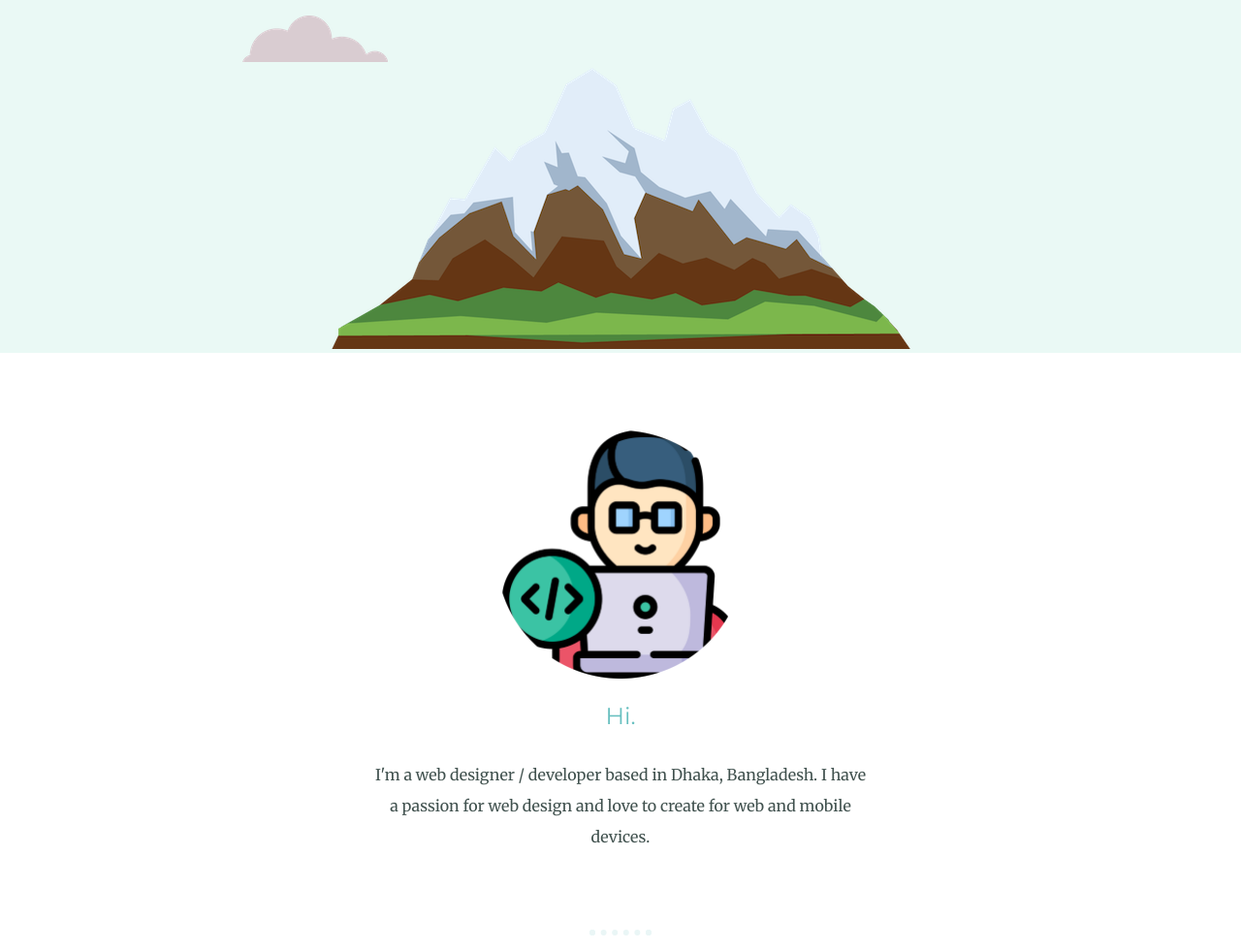
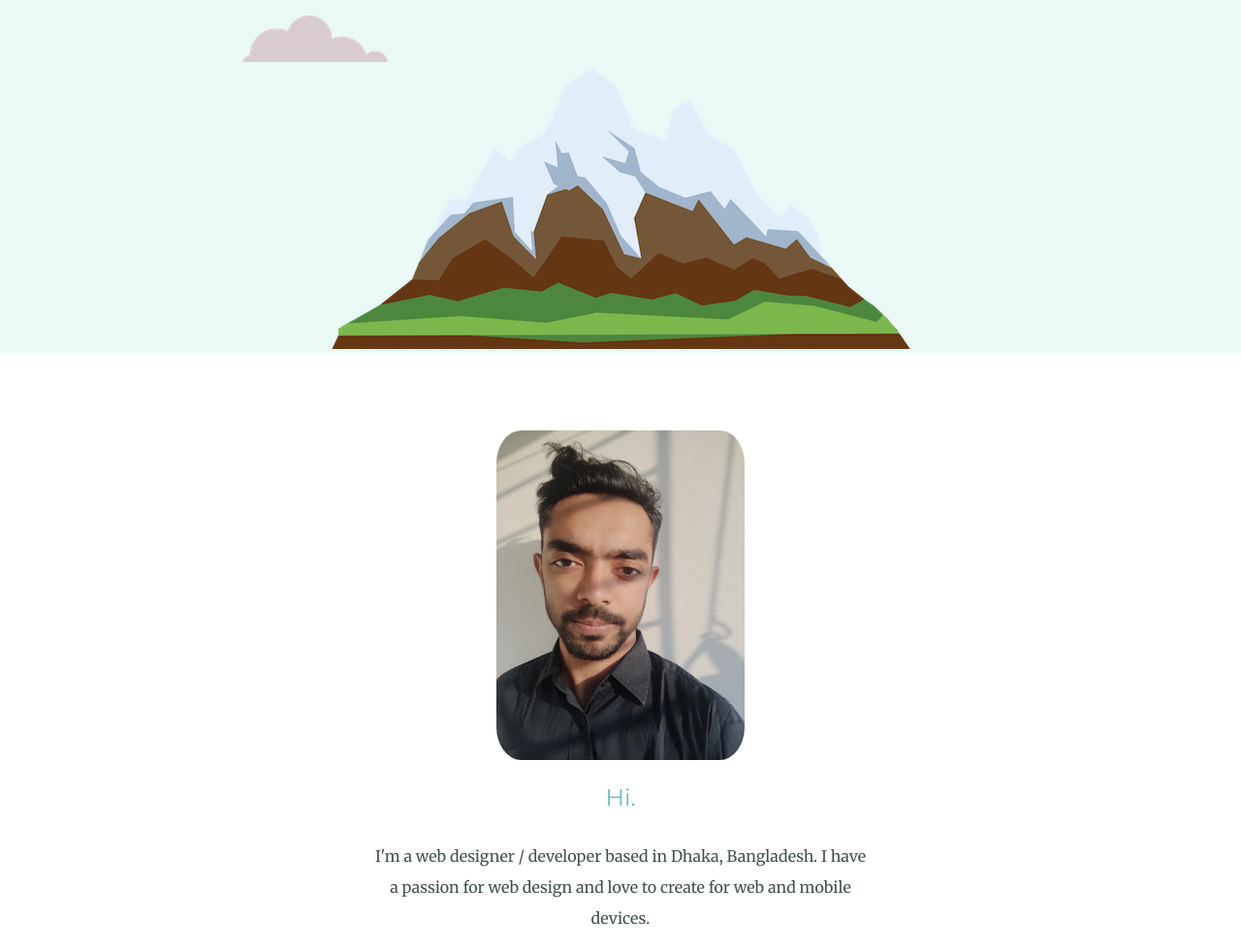
Before and after one commit to Ashfak-Hossain/Personal-Website, a plain HTML site: page index.html in a window 1280 px wide. Shown: the part 358-1339 px from the top of the page at 97% size. Drawn offline with Linux system fonts and the light colour scheme.

Commit message:
refactor

```diff
--- a/css/styles.css
+++ b/css/styles.css
@@ -68,6 +68,7 @@ a:hover {
 
 .profile-img {
   width: 20%;
+  border-radius: 10%;
 }
 
 .skill-row {
--- a/index.html
+++ b/index.html
@@ -31,7 +31,7 @@
       <div class="profile">
         <img
           class="profile-img"
-          src="./images/profilepic.png"
+          src="./images/Ashfak.png"
           alt="profile-picture"
         />
         <h2>Hi.</h2>
@@ -78,7 +78,11 @@
     </div>
 
     <div class="bottom-container">
-      <a class="footer-link" href="https://www.linkedin.com/in/ashfak-hossain-evan-6b5605203/">LinkedIn</a>
+      <a
+        class="footer-link"
+        href="https://www.linkedin.com/in/ashfak-hossain-evan-6b5605203/"
+        >LinkedIn</a
+      >
       <a class="footer-link" href="https://twitter.com/Ashfak_Evan">Twitter</a>
       <a class="footer-link" href="">Website</a>
       <p class="copyright">© 2022 Ashfak Hossain Evan.</p>
```
Also changed, not shown: images/Ashfak.png (added).
